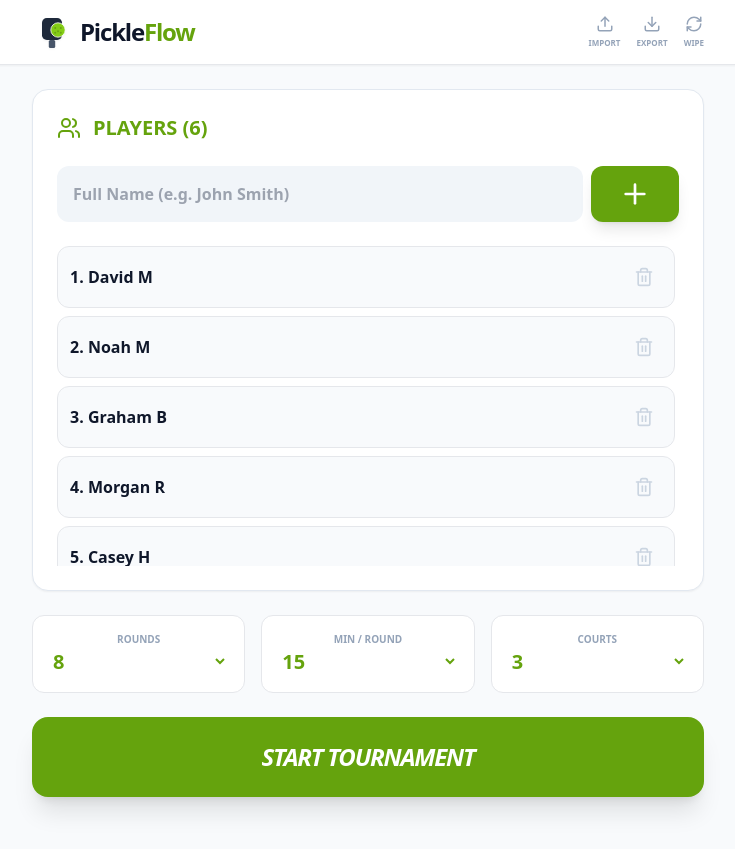
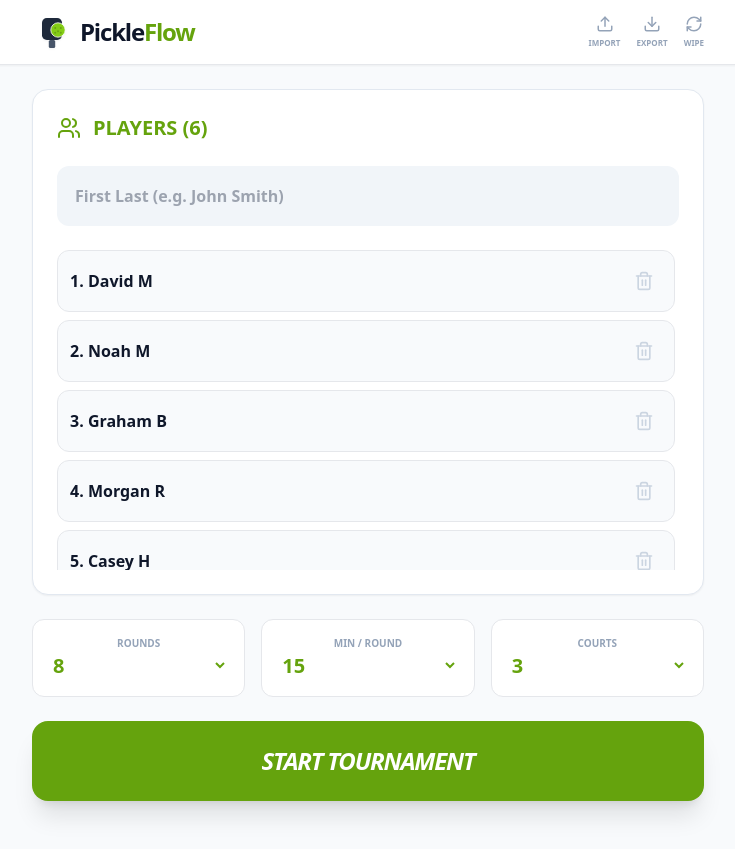
Before and after one commit to lordnoah/pickleflow, a React (Vite) app: page / in a window 1280 px wide. Shown: the whole page, without its empty margins (272-1007 px from the left). Built offline with nearby package versions, Linux system fonts and the light colour scheme.

Commit message:
Update App.tsx

```diff
--- a/App.tsx
+++ b/App.tsx
@@ -92,12 +92,15 @@ const App: React.FC = () => {
 
   const formatTime = (s: number) => `${Math.floor(s / 60)}:${(s % 60).toString().padStart(2, '0')}`;
 
+  // --- VALIDATION HELPERS ---
+  const nameParts = newPlayerName.trim().split(/\s+/);
+  const isValidName = nameParts.length >= 2 && nameParts[0].length > 1 && nameParts[nameParts.length - 1].length > 0;
+  const formattedPreview = isValidName ? `${nameParts[0]} ${nameParts[nameParts.length - 1].charAt(0).toUpperCase()}.` : '';
+  const isDuplicate = players.some(p => p.name.toLowerCase() === formattedPreview.toLowerCase());
+
   const handleAddPlayer = () => {
-    const nameParts = newPlayerName.trim().split(/\s+/);
-    if (nameParts.length < 2) return;
-    const formatted = `${nameParts[0]} ${nameParts[nameParts.length - 1].charAt(0).toUpperCase()}.`;
-    if (players.some(p => p.name === formatted)) return;
-    setPlayers([...players, { id: Date.now(), name: formatted }]);
+    if (!isValidName || isDuplicate) return;
+    setPlayers([...players, { id: Date.now(), name: formattedPreview }]);
     setNewPlayerName('');
   };
 
@@ -193,10 +196,50 @@ const App: React.FC = () => {
           <div className="max-w-2xl mx-auto space-y-6">
             <Card className="p-6">
               <h2 className="text-xl font-black text-lime-600 uppercase flex items-center gap-3 mb-6"><Users size={24} /> Players ({players.length})</h2>
-              <div className="flex gap-2 mb-6">
-                <input type="text" value={newPlayerName} onChange={(e) => setNewPlayerName(e.target.value)} placeholder="Full Name (e.g. John Smith)" className="flex-1 bg-slate-100 dark:bg-slate-700 rounded-xl px-4 py-4 outline-none font-bold" />
-                <button onClick={handleAddPlayer} className="px-7 rounded-xl bg-lime-600 text-white shadow-lg"><Plus size={32} /></button>
+
+              <div className="space-y-3 mb-6">
+                <div className="flex gap-2 relative">
+                  <input
+                    type="text"
+                    value={newPlayerName}
+                    onChange={(e) => setNewPlayerName(e.target.value)}
+                    onKeyDown={(e) => e.key === 'Enter' && handleAddPlayer()}
+                    placeholder="First Last (e.g. John Smith)"
+                    className={`flex-1 bg-slate-100 dark:bg-slate-700 rounded-xl pl-4 pr-12 py-4 outline-none font-bold border-2 transition-all ${
+                      newPlayerName.trim() === '' ? 'border-transparent' :
+                      isDuplicate ? 'border-rose-500' :
+                      isValidName ? 'border-lime-500' : 'border-orange-400'
+                    }`}
+                  />
+                  {newPlayerName && (
+                    <button
+                      onClick={() => setNewPlayerName('')}
+                      className="absolute right-[88px] top-1/2 -translate-y-1/2 p-2 text-slate-400 hover:text-rose-500 transition-colors"
+                    >
+                      <X size={20} />
+                    </button>
+                  )}
+                  {isValidName && !isDuplicate && (
+                    <button onClick={handleAddPlayer} className="px-7 rounded-xl bg-lime-600 text-white shadow-lg animate-in zoom-in-75 duration-200">
+                      <Plus size={32} />
+                    </button>
+                  )}
+                </div>
+
+                {/* VALIDATION MESSAGES */}
+                {newPlayerName.trim() !== '' && (
+                  <div className="flex flex-col gap-1 px-1">
+                    {isDuplicate ? (
+                      <p className="text-rose-500 text-[10px] font-black uppercase flex items-center gap-1"><AlertCircle size={12}/> Player already exists</p>
+                    ) : !isValidName ? (
+                      <p className="text-orange-500 text-[10px] font-black uppercase flex items-center gap-1"><AlertCircle size={12}/> Enter first and last name</p>
+                    ) : (
+                      <p className="text-lime-600 text-[10px] font-black uppercase flex items-center gap-1"><CheckCircle size={12}/> Ready to add: {formattedPreview}</p>
+                    )}
+                  </div>
+                )}
               </div>
+
               <div className="grid grid-cols-1 gap-2 max-h-[40vh] overflow-y-auto pr-1">
                 {players.map((p, idx) => (
                   <div key={p.id} className="flex justify-between items-center bg-slate-50 dark:bg-slate-900 p-3 rounded-xl border">
@@ -211,7 +254,15 @@ const App: React.FC = () => {
               <div className="bg-white dark:bg-slate-800 p-4 rounded-xl border text-center"><h3 className="text-[10px] font-black text-slate-400 uppercase">Min / Round</h3><select value={selectedDuration} onChange={(e) => {setSelectedDuration(parseInt(e.target.value)); setTimeLeft(parseInt(e.target.value)*60);}} className="w-full bg-transparent font-black text-xl text-lime-600 outline-none">{DURATION_OPTIONS.map(o => <option key={o} value={o}>{o}</option>)}</select></div>
               <div className="bg-white dark:bg-slate-800 p-4 rounded-xl border text-center"><h3 className="text-[10px] font-black text-slate-400 uppercase">Courts</h3><select value={courtCount} onChange={(e) => setCourtCount(parseInt(e.target.value))} className="w-full bg-transparent font-black text-xl text-lime-600 outline-none">{COURT_OPTIONS.map(o => <option key={o} value={o}>{o}</option>)}</select></div>
             </div>
-            <button onClick={generateSchedule} className="w-full py-6 bg-lime-600 text-white rounded-2xl font-black text-2xl uppercase italic tracking-tighter shadow-xl">Start Tournament</button>
+            <button
+              onClick={generateSchedule}
+              disabled={players.length < 4}
+              className={`w-full py-6 rounded-2xl font-black text-2xl uppercase italic tracking-tighter shadow-xl transition-all ${
+                players.length < 4 ? 'bg-slate-200 text-slate-400 cursor-not-allowed' : 'bg-lime-600 text-white active:scale-[0.98]'
+              }`}
+            >
+              {players.length < 4 ? `Need ${4 - players.length} more players` : 'Start Tournament'}
+            </button>
           </div>
         )}
 
```
